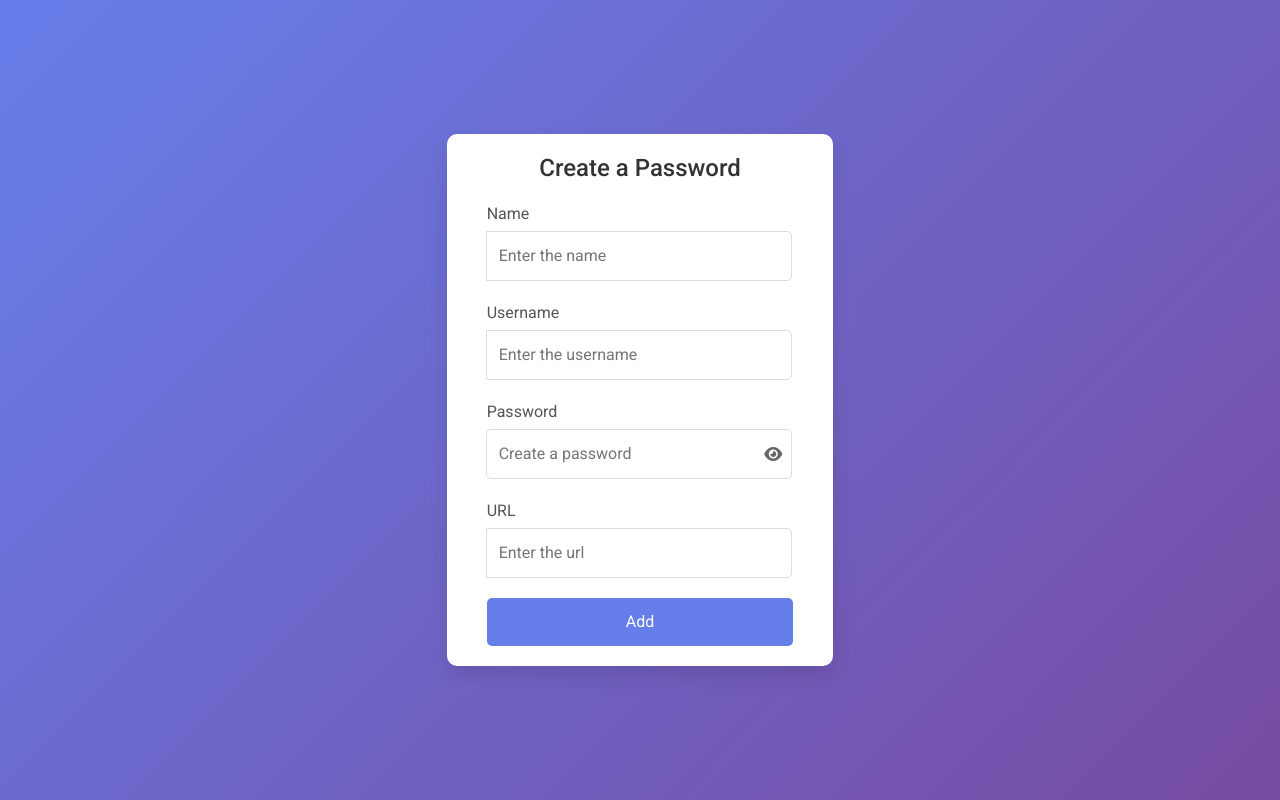
After one commit to Abled-Taha/apm-app-web, a Django app: page /vault-new/ in a window 1280 px wide. The commit adds this page. Run offline with Django 5.2, Linux system fonts and the light colour scheme.

Commit message:
Added the functionality to add passwords

```diff
--- a/client/client/forms.py
+++ b/client/client/forms.py
@@ -10,3 +10,9 @@ class Signup(forms.Form):
     username = forms.CharField(label="", max_length=100, widget=forms.TextInput({"placeholder":"Enter your username"}))
     password = forms.CharField(label="", max_length=100, widget=forms.PasswordInput({"placeholder":"Create a password"}))
     rePassword = forms.CharField(label="", max_length=100, widget=forms.PasswordInput({"placeholder":"Confirm your password"}))
+
+class VaultNew(forms.Form):
+    name = forms.CharField(label="",  max_length=100, widget=forms.TextInput({"placeholder":"Enter the name"}))
+    username = forms.CharField(label="",  max_length=100, widget=forms.TextInput({"placeholder":"Enter the username"}))
+    password = forms.CharField(label="", max_length=100, widget=forms.PasswordInput({"placeholder":"Create a password"}))
+    url = forms.CharField(label="",  max_length=100, widget=forms.TextInput({"placeholder":"Enter the url"}), required=False)
--- a/client/client/urls.py
+++ b/client/client/urls.py
@@ -24,5 +24,6 @@ urlpatterns = [
     path("signin/", views.signin, name="signin"),
     path("signup/", views.signup, name="signup"),
     path("vault/", views.vault, name="vault"),
+    path("vault-new/", views.vaultNew, name="vaultNew"),
     path("logout/", views.logout, name="logout"),
 ]
--- a/client/client/views.py
+++ b/client/client/views.py
@@ -146,6 +146,48 @@ def vault(request):
 
 
 
+def vaultNew(request):
+  if request.method == "POST":
+    form = forms.VaultNew(request.POST)
+    if form.is_valid():
+      try:
+        url = form.cleaned_data["url"]
+      except:
+        url = ""
+      data = {
+        "email":request.COOKIES.get("email"),
+        "sessionId":request.COOKIES.get("sessionId"),
+        "name":form.cleaned_data["name"],
+        "username":form.cleaned_data["username"],
+        "password":form.cleaned_data["password"],
+        "url":url
+      }
+      url = f'{base_url}/vault-new/'
+
+      success, dict_response = sendRequestPost(url, data)
+      if success:
+        response = redirect("vault", permanent=True)
+        messages.success(request, "Password Added")
+        return response
+      elif success == None:
+        response = redirect("vault", permanent=True)
+        messages.error(request, "Connection Error")
+        return response
+      else:
+        response = redirect("vault", permanent=True)
+        messages.error(request, dict_response["errorMessage"])
+        return response
+    else:
+      response = redirect("vault", permanent=True)
+      messages.error(request, "Invalid Form")
+      return response
+
+  else:
+    form = forms.VaultNew()
+    return(render(request, "vault/vaultNew.html", {'title':'APM - New','form':form}))
+
+
+
 def logout(request):
   if request.method != "GET":
     return(JsonResponse({"errorCode":1, "errorMessage":"Method not Allowed."}))
--- /dev/null
+++ b/client/static/static_files/css/vault/vaultNew.css
@@ -0,0 +1,110 @@
+body {
+  display: flex;
+  justify-content: center;
+  align-items: center;
+}
+
+.container {
+  display: flex;
+  justify-content: center;
+  align-items: center;
+  width: 100%;
+}
+
+.add-box {
+  background: #fff;
+  padding: 40px;
+  padding-bottom: 20px;
+  padding-top: 20px;
+  border-radius: 10px;
+  box-shadow: 0 10px 20px rgba(0, 0, 0, 0.1);
+  max-width: 400px;
+  width: 100%;
+  text-align: center;
+}
+
+h2 {
+  font-size: 24px;
+  margin-bottom: 20px;
+  color: #333;
+}
+
+p {
+  margin-bottom: 30px;
+  color: #777;
+}
+
+.input-group {
+  margin-bottom: 20px;
+  text-align: left;
+}
+
+label {
+  display: block;
+  margin-bottom: 5px;
+  color: #555;
+}
+
+input {
+  width: 100%;
+  padding: 12px;
+  border-radius: 5px;
+  border: 1px solid #ddd;
+  font-size: 16px;
+}
+
+input:focus {
+  outline: none;
+  border-color: #667eea;
+}
+
+button {
+  width: 100%;
+  padding: 12px;
+  border: none;
+  border-radius: 5px;
+  background-color: #667eea;
+  color: #fff;
+  font-size: 16px;
+  cursor: pointer;
+}
+
+button:hover {
+  background-color: #5765c2;
+}
+
+.extra-options {
+  margin-top: 20px;
+}
+
+.extra-options a {
+  color: #667eea;
+  text-decoration: none;
+}
+
+.extra-options a:hover {
+  text-decoration: underline;
+}
+
+.password-wrapper {
+  position: relative;
+  width: 100%;
+}
+
+.password-wrapper input {
+  width: 100%;
+  padding-right: 40px;
+}
+
+.password-wrapper i {
+  position: absolute;
+  right: 10px;
+  top: 50%;
+  transform: translateY(-50%);
+  cursor: pointer;
+  color: #666;
+}
+
+.password-wrapper i:hover {
+  color: #333;
+}
--- /dev/null
+++ b/client/static/static_files/js/vault/vaultNew.js
@@ -0,0 +1,14 @@
+function togglePasswordVisibility() {
+  const passwordField = document.getElementById("id_password");
+  const toggleIconPassword = document.getElementById("togglePassword");
+
+  if (passwordField.type === "password") {
+      passwordField.type = "text";
+      toggleIconPassword.classList.remove("fa-eye");
+      toggleIconPassword.classList.add("fa-eye-slash");
+  } else {
+      passwordField.type = "password";
+      toggleIconPassword.classList.remove("fa-eye-slash");
+      toggleIconPassword.classList.add("fa-eye");
+  }
+}
--- a/client/templates/vault/index.html
+++ b/client/templates/vault/index.html
@@ -14,7 +14,7 @@
     <nav class="navbar">
         <h1>APM Vault</h1>
         <ul class="nav-links">
-            <li><a href="">Add New</a></li>
+            <li><a href="/vault-new">Add New</a></li>
             <li><a href="/logout">Logout</a></li>
         </ul>
     </nav>
--- /dev/null
+++ b/client/templates/vault/vaultNew.html
@@ -0,0 +1,43 @@
+{% extends "index.html" %}
+{% load static %}
+
+{% block head %}
+<title>{{title}}</title>
+<link rel="stylesheet" href="{% static "css/vault/vaultNew.css" %}">
+<script src="{% static "js/vault/vaultNew.js" %}"></script>
+{% endblock head %}
+
+{% block body %}
+
+<section class="section section-vault-add">
+  <div class="container">
+    <div class="add-box">
+        <h2>Create a Password</h2>
+        <form action="/vault-new/" method="POST">
+          {% csrf_token %}
+            <div class="input-group">
+                <label for="fullname">Name</label>
+                {{form.name}}
+            </div>
+            <div class="input-group">
+                <label for="email">Username</label>
+                {{form.username}}
+            </div>
+            <div class="input-group">
+                <label for="password">Password</label>
+                <div class="password-wrapper">
+                  {{form.password}}
+                  <i class="fas fa-eye" id="togglePassword" onclick="togglePasswordVisibility()"></i>
+                </div>
+            </div>
+            <div class="input-group">
+              <label for="url">URL</label>
+              {{form.url}}
+            </div>
+            <button type="submit">Add</button>
+        </form>
+    </div>
+</div>
+</section>
+
+{% endblock body %}
```
Also changed, not shown: client/templates/signup/index.html (+0 -7 lines).
